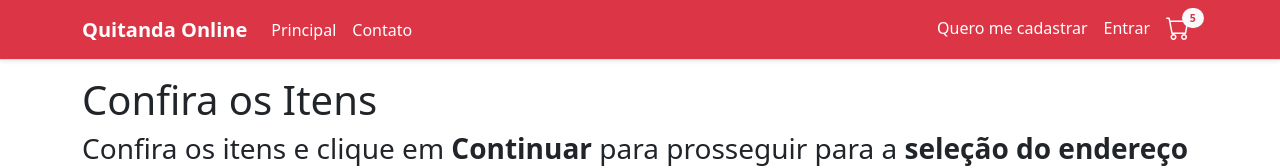
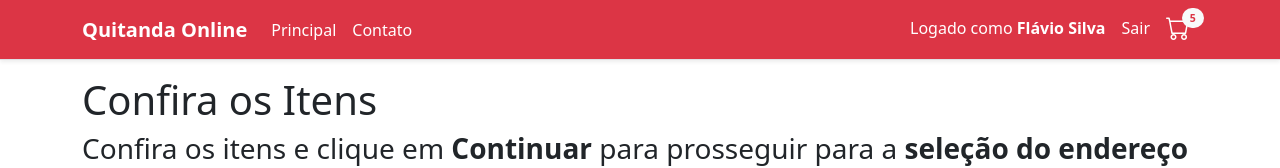
Before and after one commit to flavio16silva/Quitanda, a plain HTML site: page fechamento_itens.html in a window 1280 px wide. Shown: the top 168 px of the page. Drawn offline with nearby package versions, Linux system fonts and the light colour scheme.

Commit message:
alteração navbar - nome e sair

```diff
--- a/fechamento_itens.html
+++ b/fechamento_itens.html
@@ -44,11 +44,11 @@
               <div class="align-self-end">
                 <ul class="navbar-nav">
                   <li class="nav-item">
-                      <a href="/cadastro.html" class="nav-link text-white">Quero me cadastrar</a>
+                      <a href="/cadastro.html" class="nav-link text-white">Logado como <b>Flávio Silva</b></a>
                   </li>
 
                   <li class="nav-item">
-                    <a href="/login.html" class="nav-link text-white">Entrar</a>
+                    <a href="/login.html" class="nav-link text-white">Sair</a>
                   </li>
 
                   <li class="nav-item">
```
